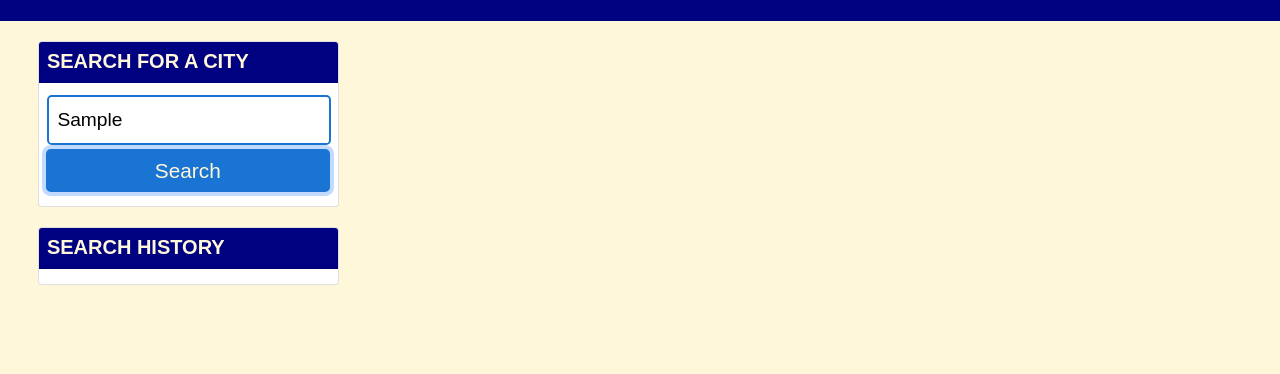
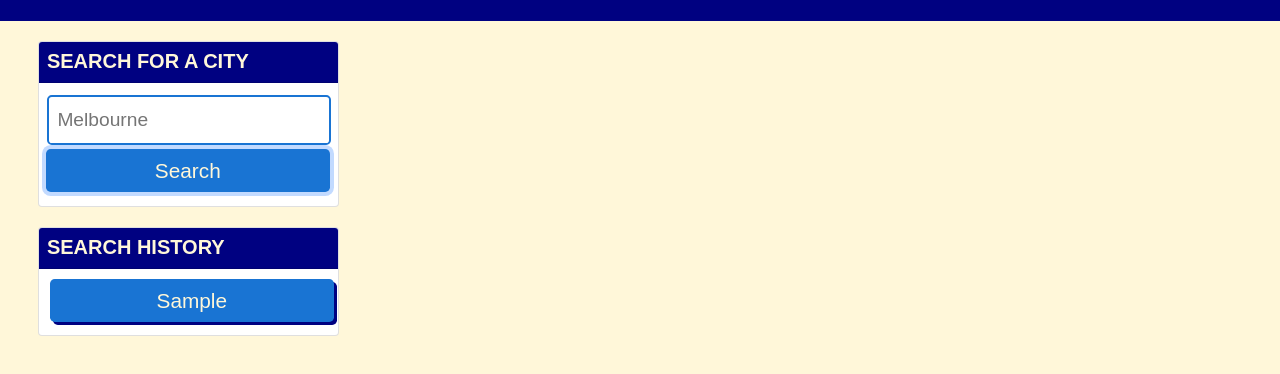
Before and after one commit to isabelkvaughan/weather-dashboard, a plain HTML site: page index.html in a window 1280 px wide. Both pictures are taken after typing "Sample" into the empty fields and a click on the button "Search". Shown: the part 116-490 px from the top of the page. Drawn offline with nearby package versions, Linux system fonts and the light colour scheme; no server answers.

Commit message:
read me updated

```diff
--- a/assets/css/style.css
+++ b/assets/css/style.css
@@ -37,10 +37,10 @@ main {
   width: 94%;
 }
 
-/* p {
+p {
   font-size: 1.2rem;
 }
-*/
+
 
 .btn {
   font-size: 1.3rem;
--- a/assets/js/script.js
+++ b/assets/js/script.js
@@ -12,15 +12,44 @@ var formSubmitHandler = function (event) {
 
   if (city) {
     getCityWeather(city);
-    forecastContainerEl.textContent = '';
-    weekForecastContainerEl.textContent = '';
     cityInputEl.value = '';
+    saveSearch(city);
   } else {
     alert('Please enter a City');
   }
 };
 
+var saveSearch = function(city) {
+  var searches = JSON.parse(localStorage.getItem('searches')) || [];
+  if (!searches.includes(city)) {
+    searches.push(city);
+    localStorage.setItem('searches', JSON.stringify(searches));
+    createSearchHistoryBtn(city);
+  }
+};
+
+var createSearchHistoryBtn = function(city) {
+  var btnEl = document.createElement('button');
+  btnEl.textContent = city;
+  btnEl.classList.add('btn', 'btn-secondary', 'm-1');
+  btnEl.addEventListener('click', function() {
+    getCityWeather(city);
+  });
+  searchHistoryEl.appendChild(btnEl);
+};
+
+var loadSearchHistory = function() {
+  var searches = JSON.parse(localStorage.getItem('searches')) || [];
+  for (var i = searches.length - 1; i >= 0; i--) {
+    createSearchHistoryBtn(searches[i]);
+  }
+};
+
 var getCityWeather = function (city) {
+  //clear containers
+  todayForecastContainerEl.innerHTML = '';
+  weekForecastContainerEl.innerHTML = '';
+
   var geoApiUrl = 'http://api.openweathermap.org/geo/1.0/direct?q=' + city + '&limit=1&appid=ed71e37a2dd2bda931147d3d759a0f6f';
 
   fetch(geoApiUrl)
@@ -64,7 +93,8 @@ var displayTodaysWeather = function (weatherData) {
   // City name & date
   var todayHeadingEl = document.createElement("h4");
   todayHeadingEl.textContent = weatherData.city.name + ", " + dayjs.unix(weatherData.list[0].dt).format('DD/MM/YYYY');
-  todayForecastContainerEl.appendChild(todayHeadingEl);
+  todayForecastContainerEl.appendChild(todayHeadingEl
+);
 
   // Today's temp
   var todayTempEl = document.createElement("p");
@@ -218,3 +248,4 @@ var displayWeeksWeather = function (weatherData) {
 };
 
 locationFormEl.addEventListener('submit', formSubmitHandler);
+loadSearchHistory();
```
Also changed, not shown: assets/images/screenshot.png (added), 1 other file.
